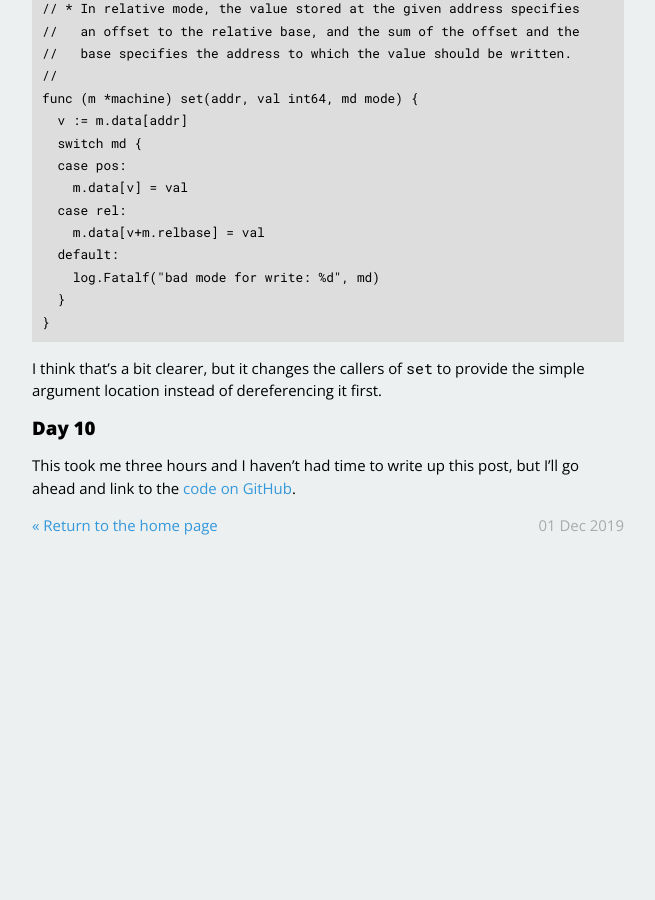
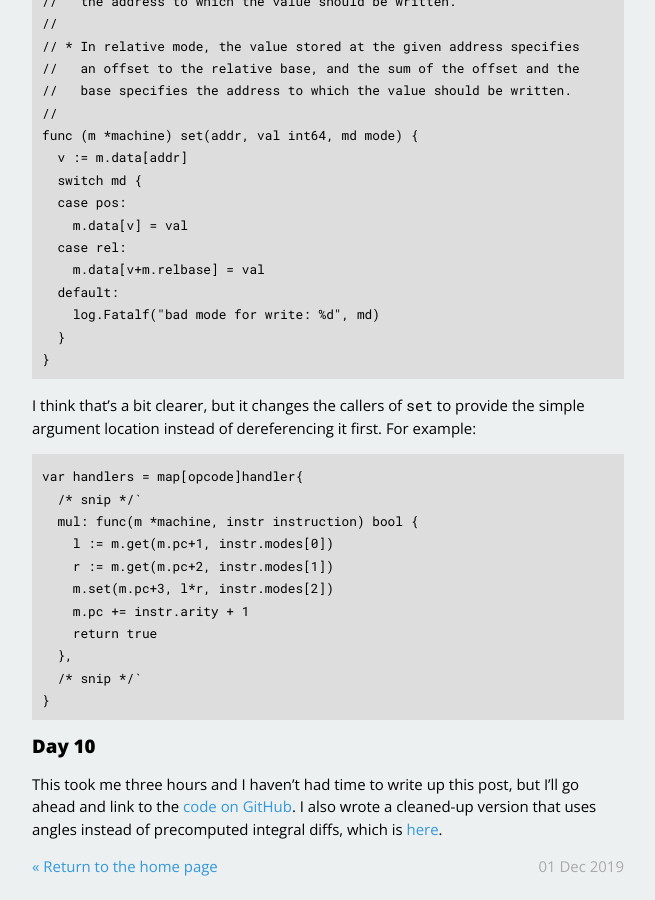
Before and after one commit to dhconnelly/dhconnelly.github.io, a Jekyll site: the page built from _posts/2019-12-01-advent-2019-running.md, in a window 1280 px wide and 900 px high, scrolled down 27564 px. Shown: the whole window, without its empty margins (312-967 px from the left). Built offline with Jekyll 4.4.1, drawn with Linux system fonts in a browser that asks for light colours; before the commit the page ends 28123 px from its top, so only the background shows below that; some of the changed text lies outside the part shown.

Commit message:
link to better day 10

````diff
--- a/_posts/2019-12-01-advent-2019-running.md
+++ b/_posts/2019-12-01-advent-2019-running.md
@@ -14,6 +14,7 @@ available on [GitHub](https://github.com/dhconnelly/advent-of-code-2019).
 [[Day 1]](#day-1) [[Day 2]](#day-2) [[Day 3]](#day-3) [[Day 4]](#day-4)
 [[Day 5]](#day-5) [[Day 6]](#day-6) [[Day 7]](#day-7) [[Day 8]](#day-8)
 [[intcode refactoring]](#intcode-refactoring) [[Day 9]](#day-9)
+[[intcode refactoring round 2]](#intcode-refactoring-round-2)
 [[Day 10]](#day-10)
 
 ## Day 1
@@ -1383,17 +1387,17 @@ as well as its callers in
 //   address is returned.
 //
 func (m *machine) get(addr int64, md mode) int64 {
-	v := m.data[addr]
-	switch md {
-	case pos:
-		return m.data[v]
-	case imm:
-		return v
-	case rel:
-		return m.data[v+m.relbase]
-	}
-	log.Fatalf("unknown mode: %d", md)
-	return 0
+  v := m.data[addr]
+  switch md {
+  case pos:
+    return m.data[v]
+  case imm:
+    return v
+  case rel:
+    return m.data[v+m.relbase]
+  }
+  log.Fatalf("unknown mode: %d", md)
+  return 0
 }
 
 // Sets a value according to the specified mode.
@@ -1419,7 +1423,21 @@ func (m *machine) set(addr, val int64, md mode) {
 ```
 
 I think that's a bit clearer, but it changes the callers of `set` to provide
-the simple argument location instead of dereferencing it first.
+the simple argument location instead of dereferencing it first. For example:
+
+```
+var handlers = map[opcode]handler{
+  /* snip */`
+  mul: func(m *machine, instr instruction) bool {
+    l := m.get(m.pc+1, instr.modes[0])
+    r := m.get(m.pc+2, instr.modes[1])
+    m.set(m.pc+3, l*r, instr.modes[2])
+    m.pc += instr.arity + 1
+    return true
+  },
+  /* snip */`
+}
+```
 
 
 ## Day 10
@@ -1427,3 +1445,6 @@ the simple argument location instead of dereferencing it first.
 This took me three hours and I haven't had time to write up this post, but
 I'll go ahead and link to the [code on
 GitHub](https://github.com/dhconnelly/advent-of-code-2019/blob/master/day10/day10.go).
+I also wrote a cleaned-up version that uses angles instead of precomputed
+integral diffs, which is
+[here](https://github.com/dhconnelly/advent-of-code-2019/blob/master/day10/day10_rf.go).
````
Also changed, not shown: other parts of _posts/2019-12-01-advent-2019-running.md (+7 -4 lines).
